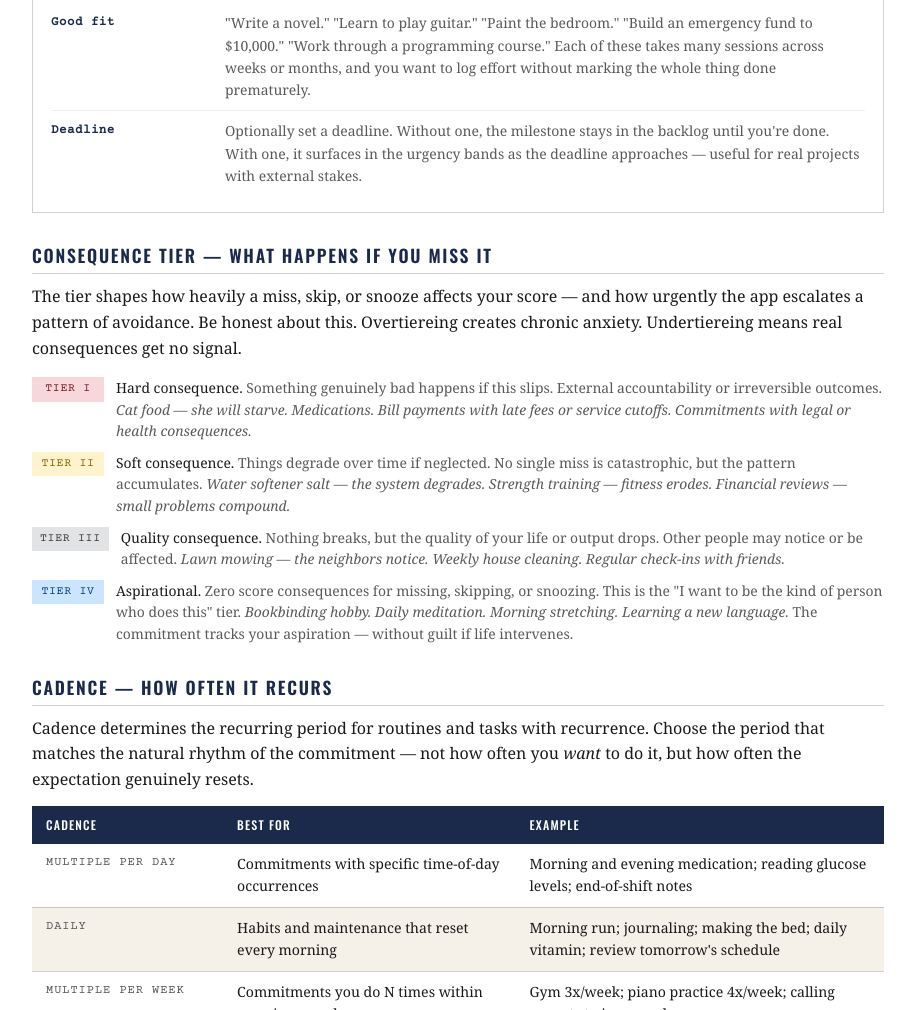
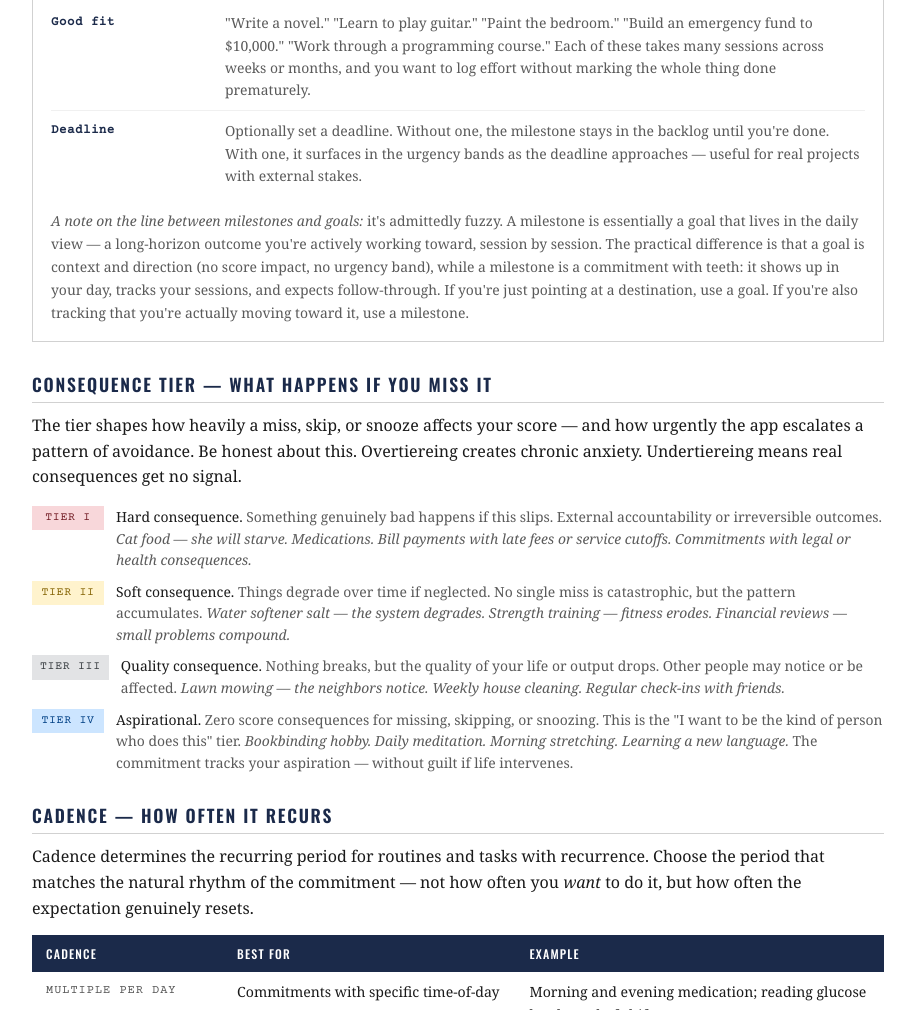
Before and after one commit to bdemann/the-bureau, a website built with Vite: page bureau-site/commitment-field-guide.html in a window 1280 px wide. Shown: the part 3363-4373 px from the top of the page, without its empty margins (182-1097 px from the left). Built offline with nearby package versions, Linux system fonts and the light colour scheme.

Commit message:
docs(bureau-site): note the fuzzy line between milestones and goals
A milestone is essentially a goal that lives in the daily view with
score impact. The distinction: goal = direction, milestone = direction
+ active tracking + commitment pressure.

Co-Authored-By: Claude Sonnet 4.6 <noreply@anthropic.com>

```diff
--- a/bureau-site/commitment-field-guide.html
+++ b/bureau-site/commitment-field-guide.html
@@ -535,6 +535,16 @@
                             </span>
                         </li>
                     </ul>
+                    <p style="margin-top: 14px; font-size: 0.87rem; color: var(--muted); line-height: 1.65;">
+                        <em>A note on the line between milestones and goals:</em> it's admittedly fuzzy.
+                        A milestone is essentially a goal that lives in the daily view — a long-horizon
+                        outcome you're actively working toward, session by session. The practical
+                        difference is that a goal is context and direction (no score impact, no urgency
+                        band), while a milestone is a commitment with teeth: it shows up in your day,
+                        tracks your sessions, and expects follow-through. If you're just pointing at a
+                        destination, use a goal. If you're also tracking that you're actually moving
+                        toward it, use a milestone.
+                    </p>
                 </div>
             </div>
 
```
